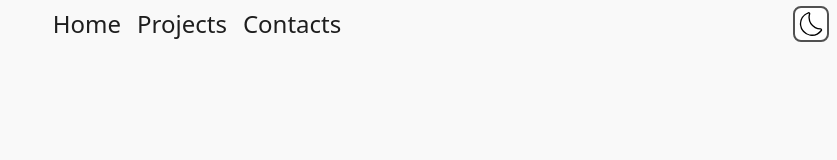
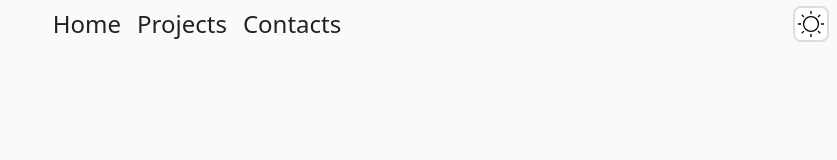
Before and after one commit to Xenmia/portfolio, a Next.js app: page / in a window 1280 px wide. Shown: the top 160 px of the page, without its empty margins (443-1280 px from the left). Built offline with nearby package versions, Linux system fonts and the light colour scheme.

Commit message:
Tweaked the NavBar

```diff
--- a/app/components/ButtonToggleTheme.tsx
+++ b/app/components/ButtonToggleTheme.tsx
@@ -21,14 +21,47 @@ const ThemeToggle = () => {
 
   return (
     <button
-      className="absolute right-2 cursor-pointer transition-all duration-150 ease-in-out
+      className="absolute right-2 flex flex-row cursor-pointer transition-all duration-150 ease-in-out
        bg-elements-light dark:bg-elements-dark rounded-lg border-2 border-border-light dark:border-border-dark
-       hover:bg-interactive/50 hover:scale-110 active:scale-90"
+       hover:bg-interactive-light dark:hover:bg-interactive-dark hover:scale-110 active:scale-90"
       onClick={handleThemeToggle}
     >
-      {isDark ? <CiLight size="2em" color="#F9F9F9" /> : <CiDark size="2em" />}
+      {!isDark ? (
+        <CiLight size="2em" className="dark:[visibility:hidden]" />
+      ) : (
+        <CiDark
+          size="2em"
+          className="[visibility:hidden] dark:visible"
+          color="#F9F9F9"
+        />
+      )}
     </button>
   );
 };
 
 export default ThemeToggle;
+
+{
+  /* */
+}
+
+{
+  /* <button
+      className="absolute right-2 flex flex-row cursor-pointer transition-all duration-150 ease-in-out
+       bg-elements-light dark:bg-elements-dark rounded-lg border-2 border-border-light dark:border-border-dark
+       hover:bg-interactive/50 hover:scale-110 active:scale-90"
+      onClick={handleThemeToggle}
+    >
+      {isDark ? (
+        <span className="flex flex-row">
+          <CiLight size="1.5em" className="" />
+          <CiDark size="1.5em" color="#F9F9F9" />
+        </span>
+      ) : (
+        <span className="flex flex-row">
+          <CiLight size="1.5em" />
+          <CiDark size="1.5em" color="#F9F9F9" />
+        </span>
+      )}
+    </button> */
+}
--- a/app/components/NavBar.tsx
+++ b/app/components/NavBar.tsx
@@ -5,7 +5,10 @@ import ThemeToggle from "./ButtonToggleTheme";
 const NavBar = () => {
   return (
     <div className="flex flex-row sticky justify-center items-center w-full h-fit p-2">
-      <ul className="flex gap-4 text-t-light dark:text-t-dark justify-center text-2xl w-fit">
+      <ul
+        className="flex gap-4 text-t-light dark:text-t-dark justify-center text-2xl w-fit *:hover:text-interactive-light *:dark:hover:text-interactive-light
+      *:transition-all *:duration-250 *:ease-in-out"
+      >
         <Link href="/">Home</Link>
         <Link href="/projects">Projects</Link>
         <Link href="/contacts">Contacts</Link>
--- a/app/globals.css
+++ b/app/globals.css
@@ -3,19 +3,21 @@
 @custom-variant dark (&:where(.dark, .dark *));
 
 @theme {
-  --color-interactive: #50E3C2;
+  /* DARK THEME */
+  --color-primary-dark: #121212;
+  --color-secondary-dark: #5C8DFF;
+  --color-t-dark: #F2F2F2;
+  --color-subtext-dark: #A1A1A1;
+  --color-elements-dark: #1F1F1F;
+  --color-border-dark: #333333;
+  --color-interactive-dark: #3BA99C;
 
-  --color-primary-dark: #1E1E1E;
-  --color-secondary-dark: #4A90E2;
-  --color-t-dark: #FFFFFF;
-  --color-subtext-dark: #B8B8B8;
-  --color-elements-dark: #2C2C2C;
-  --color-border-dark: #E0E0E0;
-
-  --color-primary-light: #F9F9F9;
-  --color-secondary-light: #4A90E2;
-  --color-t-light: #1E1E1E;
-  --color-subtext-light: #5A5A5A;
+  /* LIGHT THEME */
+  --color-primary-light: #FAFAFA;
+  --color-secondary-light: #2979FF;
+  --color-t-light: #222222;
+  --color-subtext-light: #6E6E6E;
   --color-elements-light: #FFFFFF;
-  --color-border-light: #515151;
+  --color-border-light: #DDDDDD;
+  --color-interactive-light: #46d2d2;
 }
```
